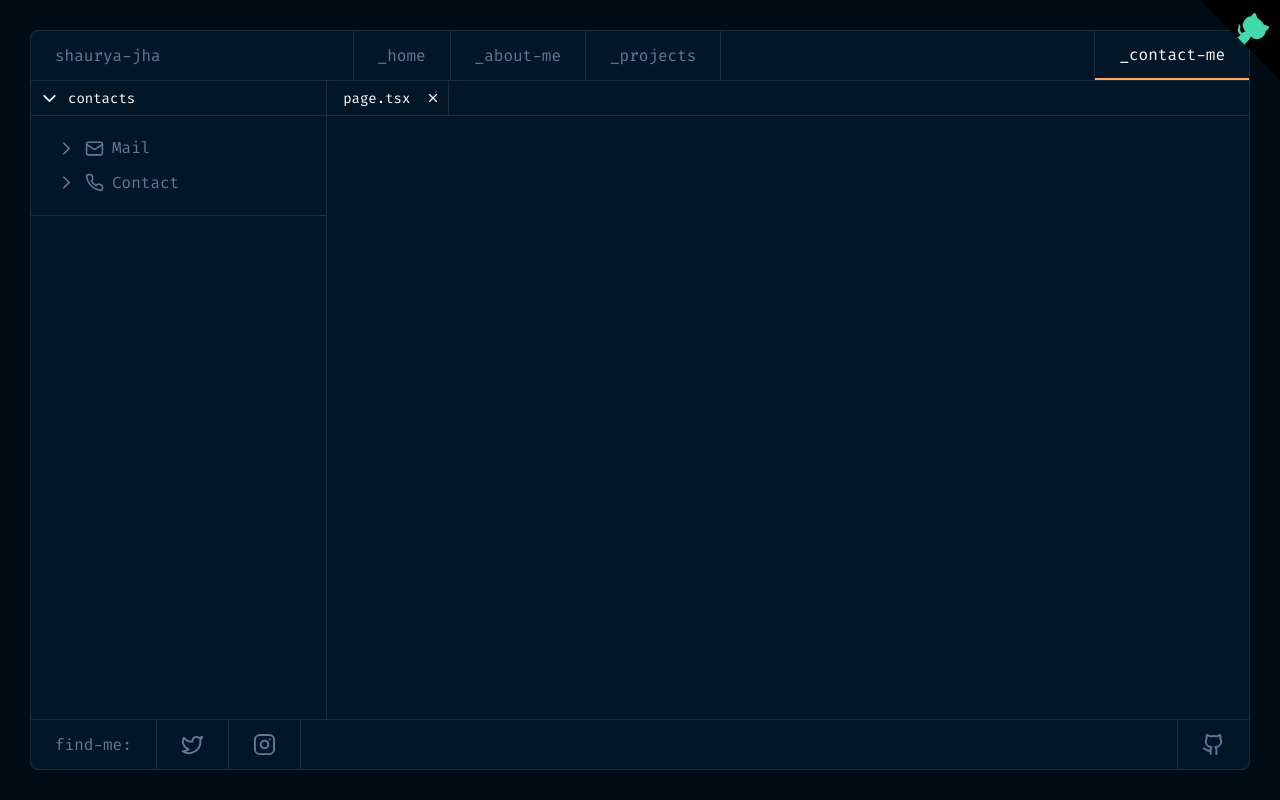
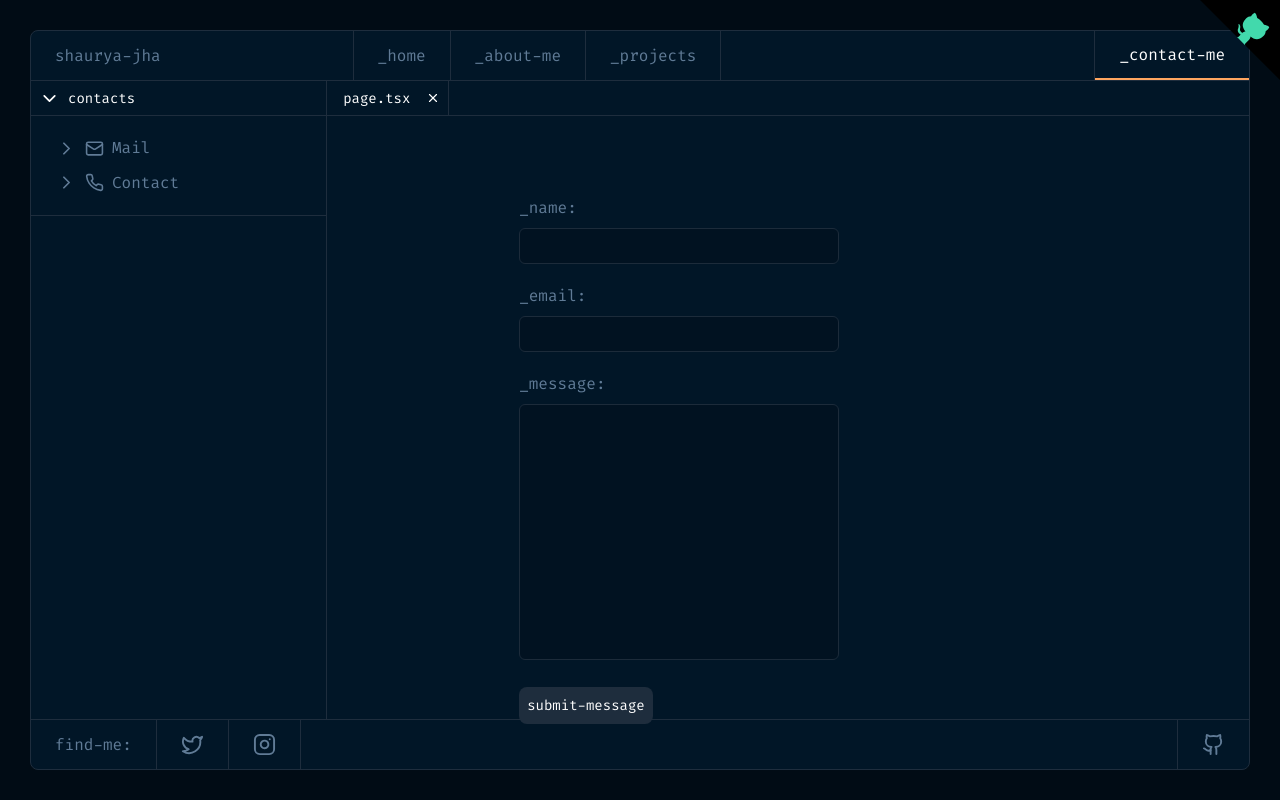
Before and after one commit to shaurya35/Portfolio, a Next.js app: page /contact-me in a window 1280 px wide. Built offline with nearby package versions, Linux system fonts and the light colour scheme.

Commit message:
Add contact me

```diff
--- a/src/app/contact-me/page.jsx
+++ b/src/app/contact-me/page.jsx
@@ -20,7 +20,7 @@ const page = () => {
             className={`flex flex-row cursor-pointer hover:text-white-custom `}
           >
             <div className=" flex justify-center items-center">
-              <Right/>
+              <Right />
             </div>
             <div className="pl-2 flex justify-center items-center">
               <MailIcon />
@@ -31,7 +31,7 @@ const page = () => {
             className={`flex flex-row cursor-pointer hover:text-white-custom `}
           >
             <div className=" flex justify-center items-center">
-            <Right/>
+              <Right />
             </div>
             <div className="pl-2 flex justify-center items-center">
               <PhoneIcon />
@@ -40,7 +40,6 @@ const page = () => {
           </div>
         </div>
       </div>
-
       <div className="h-full w-full">
         <div className="flex flex-row text-white-custom border-b border-white w-full h-[35px] justify-start items-center text-[14px] cursor-pointer">
           <div className="pl-4">page.tsx</div>
@@ -48,7 +47,40 @@ const page = () => {
             <CrossIcon />
           </div>
         </div>
+        <div className="pl-48 pt-20 ">
+          <div className="pb-5">
+            <div className="pb-2">_name:</div>
+            <div>
+              <input
+                className="bg-black-600 border rounded-md border-gray-custom3 w-80 h-9 px-2 focus:outline-none focus:border-gray-custom focus:ring-2 focus:ring-gray-custom focus:ring-opacity-50"
+                type="text"
+              />
+            </div>
+          </div>
+          <div className="pb-5">
+            <div className="pb-2">_email:</div>
+            <div>
+              <input
+                className="bg-black-600 border rounded-md border-gray-custom3 w-80 h-9 px-2 focus:outline-none focus:border-gray-custom focus:ring-2 focus:ring-gray-custom focus:ring-opacity-50"
+                type="text"
+              />
+            </div>
+          </div>
+          <div className="pb-5">
+            <div className="pb-2">_message:</div>
+            <div>
+              <textarea
+                className="input-field bg-black-600 border rounded-md border-gray-custom3 w-80 h-64 px-2 pt-1 resize-none focus:outline-none focus:border-gray-custom focus:ring-2 focus:ring-gray-custom focus:ring-opacity-50"
+                type="text"
+              />
+            </div>
+          </div>
+          <button className="bg-white-custom2 text-white-custom text-[14px] p-2 rounded-lg">
+            submit-message
+          </button>
+        </div>
       </div>
+      <div></div>
     </div>
   );
 };
--- a/tailwind.config.js
+++ b/tailwind.config.js
@@ -17,7 +17,8 @@ module.exports = {
           200: "#011627", // template color
           300: "#071511", // github outer color
           400: "#0D2031", // button hover color
-          500: "#001221" // projects tab color
+          500: "#001221", // projects tab color
+          600: "#011221" // input text field color
         },
         gray: {
           custom: "#607B96",
@@ -38,6 +39,7 @@ module.exports = {
         },
         white: {
           custom: "#ffffff", //active link
+          custom2: "#1e2d3d" // button background
         }
       },
       fontFamily: {
```
